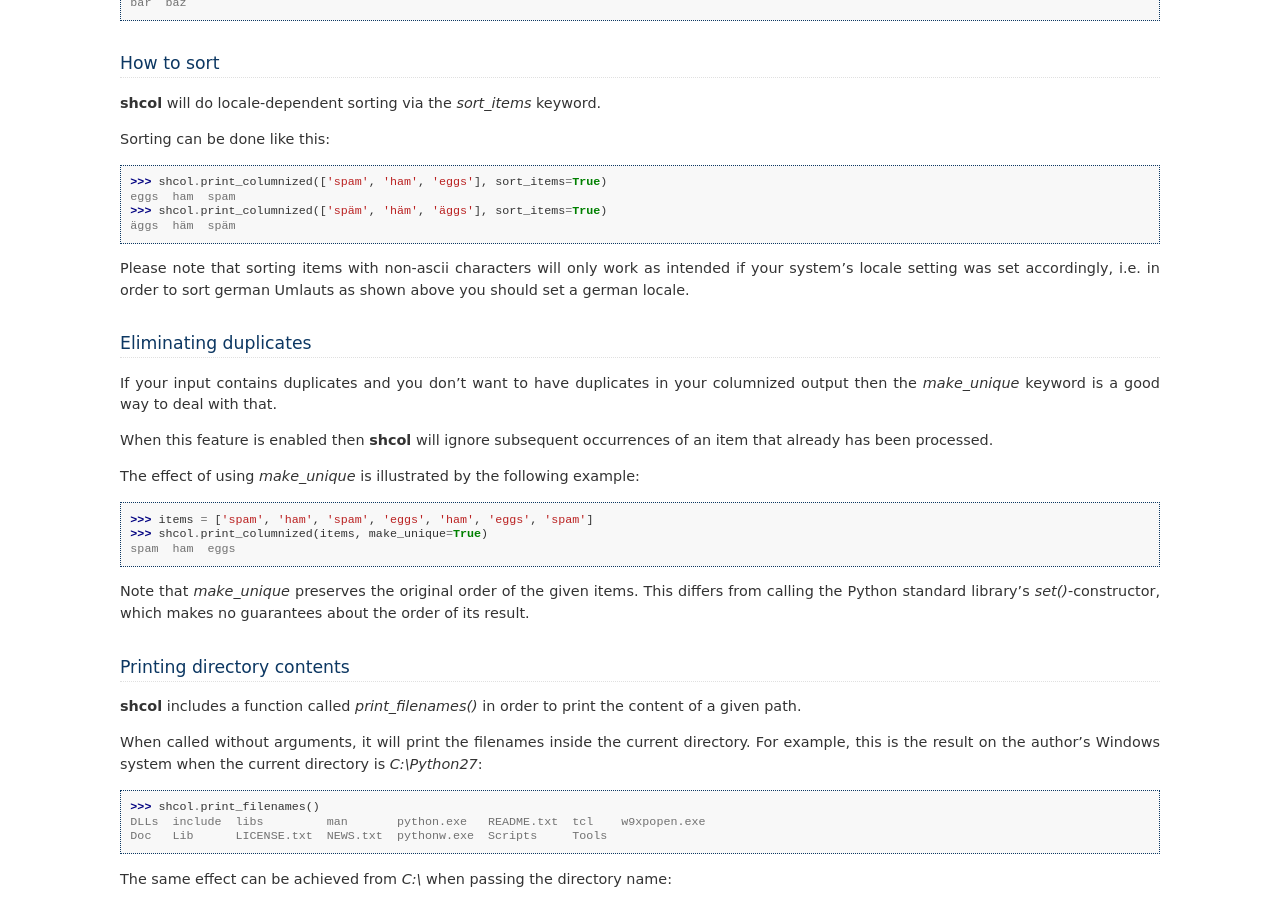
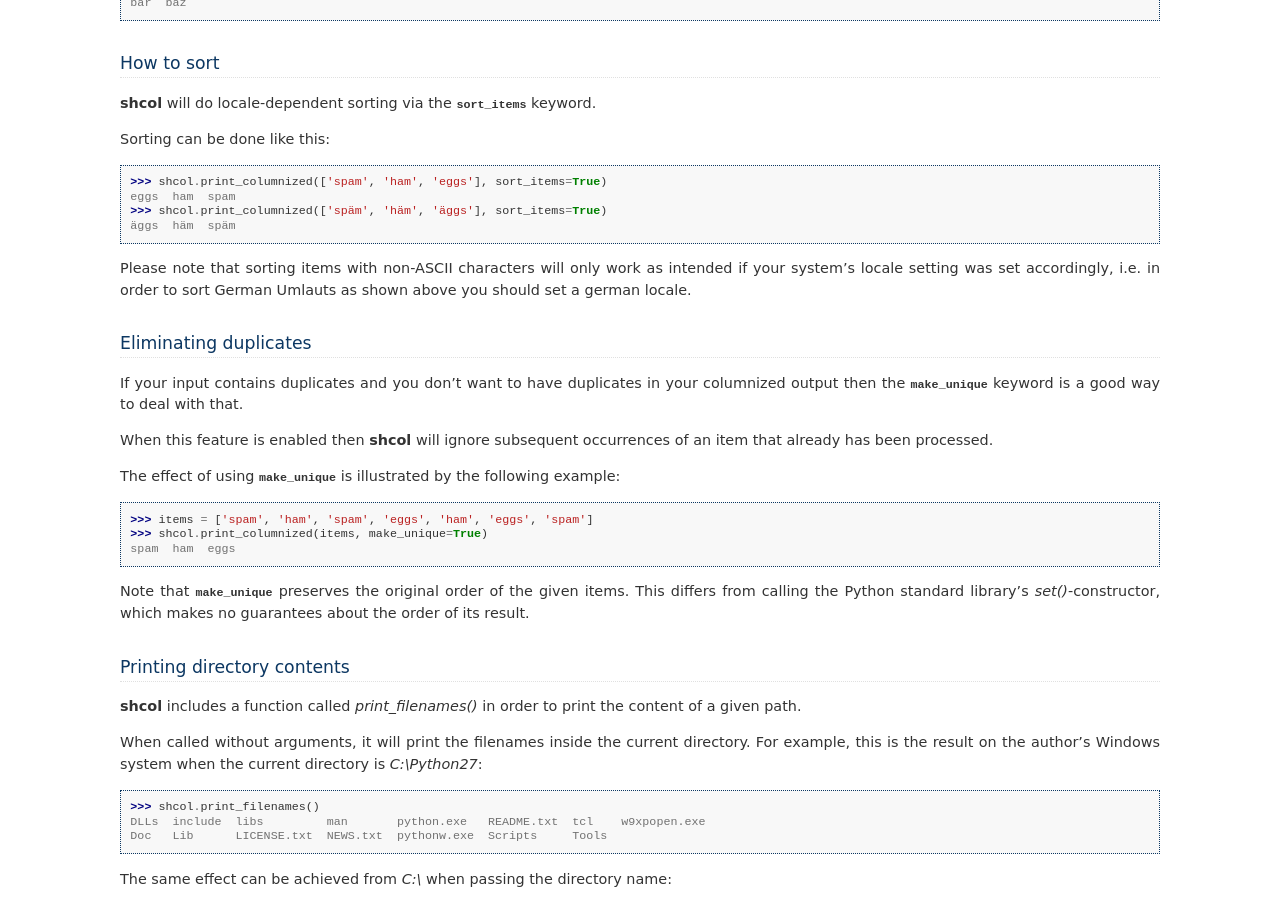
Before and after one commit to seblin/shcol, a Sphinx documentation site: the page built from doc/python-api.rst, in a window 1280 px wide and 900 px high, scrolled down 1510 px. Built offline with Sphinx 7.4.7, drawn with Linux system fonts in a browser that asks for light colours; some of the changed lines change nothing that is shown.

Commit message:
Style corrections in HTML documentation.

```diff
--- a/doc/python-api.rst
+++ b/doc/python-api.rst
@@ -101,7 +101,8 @@ This is how to pass different patterns as a filter:
 How to sort
 -----------
 
-:program:`shcol` will do locale-dependent sorting via the `sort_items` keyword.
+:program:`shcol` will do locale-dependent sorting via the :option:`sort_items`
+keyword.
 
 Sorting can be done like this:
 
@@ -112,22 +113,23 @@ Sorting can be done like this:
     >>> shcol.print_columnized(['späm', 'häm', 'äggs'], sort_items=True)
     äggs  häm  späm
 
-Please note that sorting items with non-ascii characters will only work as
+Please note that sorting items with non-ASCII characters will only work as
 intended if your system's locale setting was set accordingly, i.e. in order to
-sort german Umlauts as shown above you should set a german locale.
+sort German Umlauts as shown above you should set a german locale.
 
 
 Eliminating duplicates
 ----------------------
 
 If your input contains duplicates and you don't want to have duplicates in your
-columnized output then the `make_unique` keyword is a good way to deal with
-that.
+columnized output then the :option:`make_unique` keyword is a good way to deal
+with that.
 
 When this feature is enabled then :program:`shcol` will ignore subsequent
 occurrences of an item that already has been processed.
 
-The effect of using `make_unique` is illustrated by the following example:
+The effect of using :option:`make_unique` is illustrated by the following
+example:
 
 .. code-block:: pycon
 
@@ -135,9 +137,9 @@ The effect of using `make_unique` is illustrated by the following example:
    >>> shcol.print_columnized(items, make_unique=True)
    spam  ham  eggs
 
-Note that `make_unique` preserves the original order of the given items. This
-differs from calling the Python standard library's `set()`-constructor, which
-makes no guarantees about the order of its result.
+Note that :option:`make_unique` preserves the original order of the given items.
+This differs from calling the Python standard library's `set()`-constructor,
+which makes no guarantees about the order of its result.
 
 
 Printing directory contents
@@ -177,8 +179,8 @@ shell globbing:
    LICENSE.txt  NEWS.txt  README.txt
 
 Note that `print_columnized()` is used under the hood to do the actual
-columnizing, so all of its options (such as `spacing`, `line_width`, ...)
-are available as well:
+columnizing, so all of its options (such as :option:`spacing`,
+:option:`line_width`, ...) are available as well:
 
 .. code-block:: pycon
 
```
